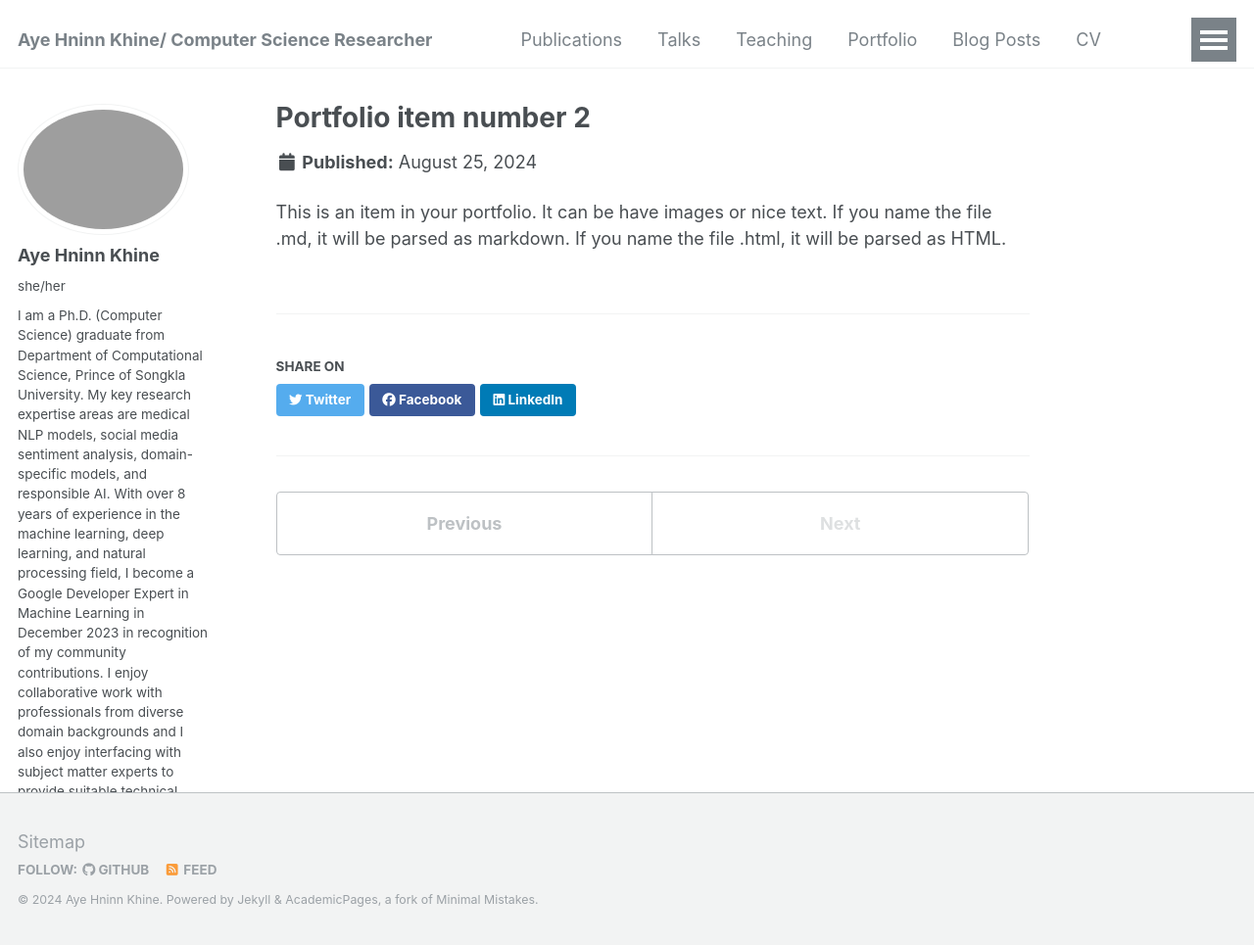
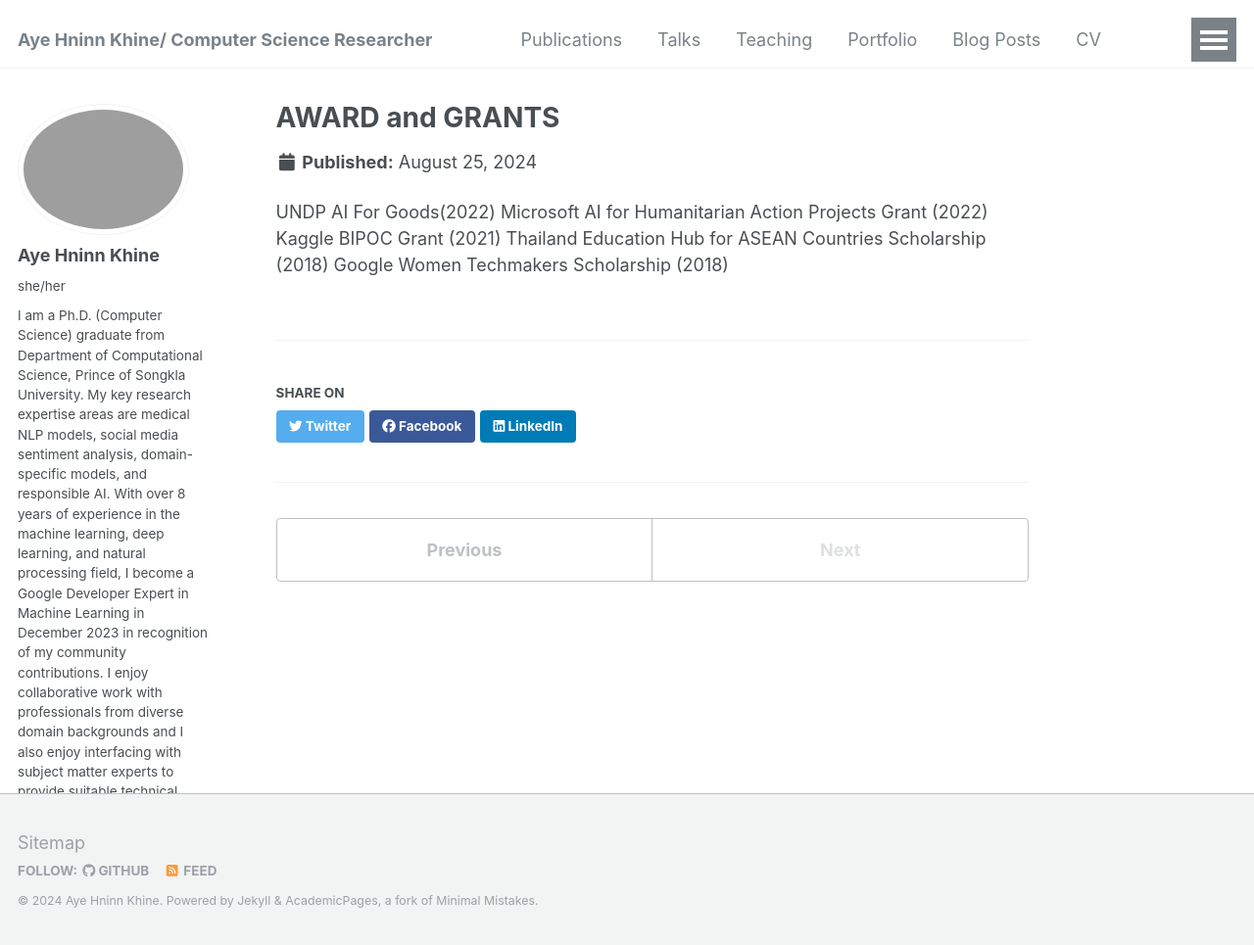
Before and after one commit to ayehninnkhine/ayehninnkhine.github.io, a Jekyll site: the page built from _portfolio/portfolio-2.html, in a window 1280 px wide and 965 px high. Shown: the whole window at 98% size. Built offline with Jekyll 4.4.1, drawn with Linux system fonts in a browser that asks for light colours; some web fonts are replaced.

Commit message:
Update portfolio-2.html

```diff
--- a/_portfolio/portfolio-2.html
+++ b/_portfolio/portfolio-2.html
@@ -1,7 +1,10 @@
 ---
-title: "Portfolio item number 2"
-excerpt: "Short description of portfolio item number 2 <br/><img src='/images/500x300.png'>"
+title: "AWARD and GRANTS"
 collection: portfolio
 ---
 
-This is an item in your portfolio. It can be have images or nice text. If you name the file .md, it will be parsed as markdown. If you name the file .html, it will be parsed as HTML.
+UNDP AI For Goods(2022)
+Microsoft AI for Humanitarian Action Projects Grant (2022)
+Kaggle BIPOC Grant (2021)
+Thailand Education Hub for ASEAN Countries Scholarship (2018)
+Google Women Techmakers Scholarship (2018)
```
